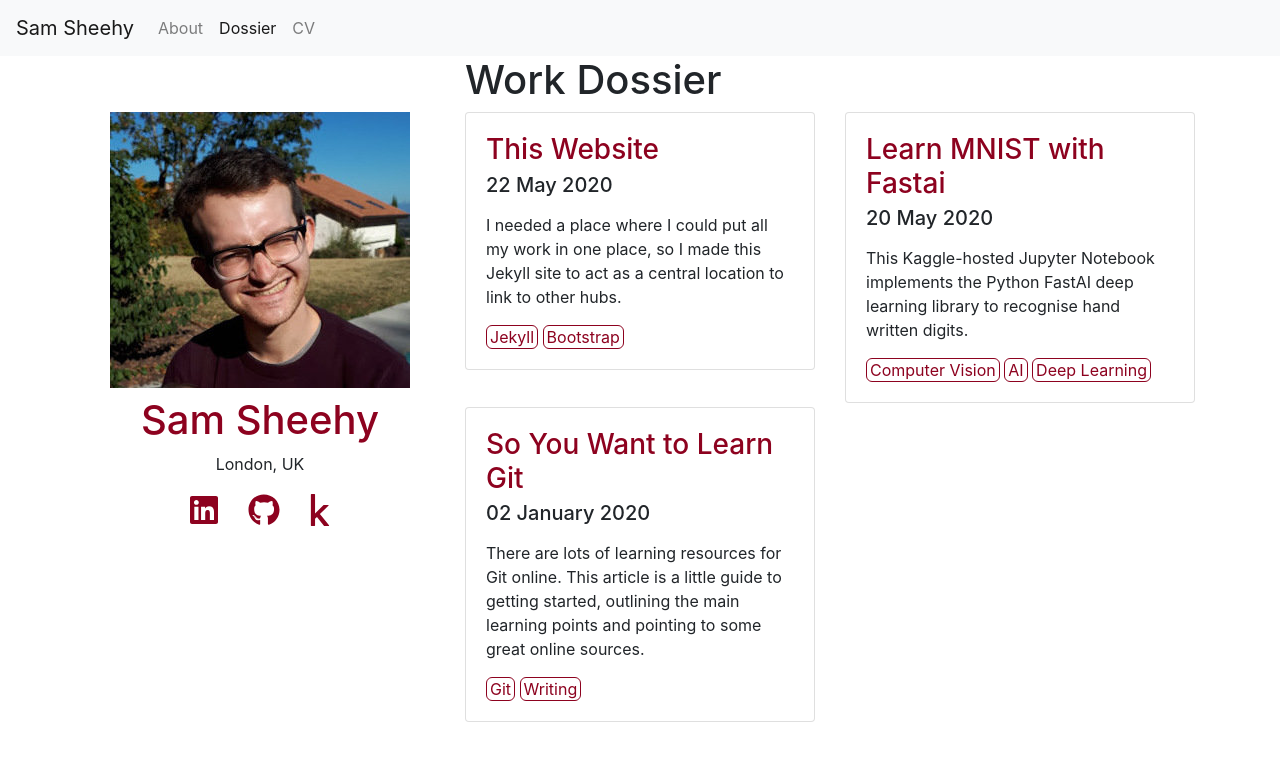
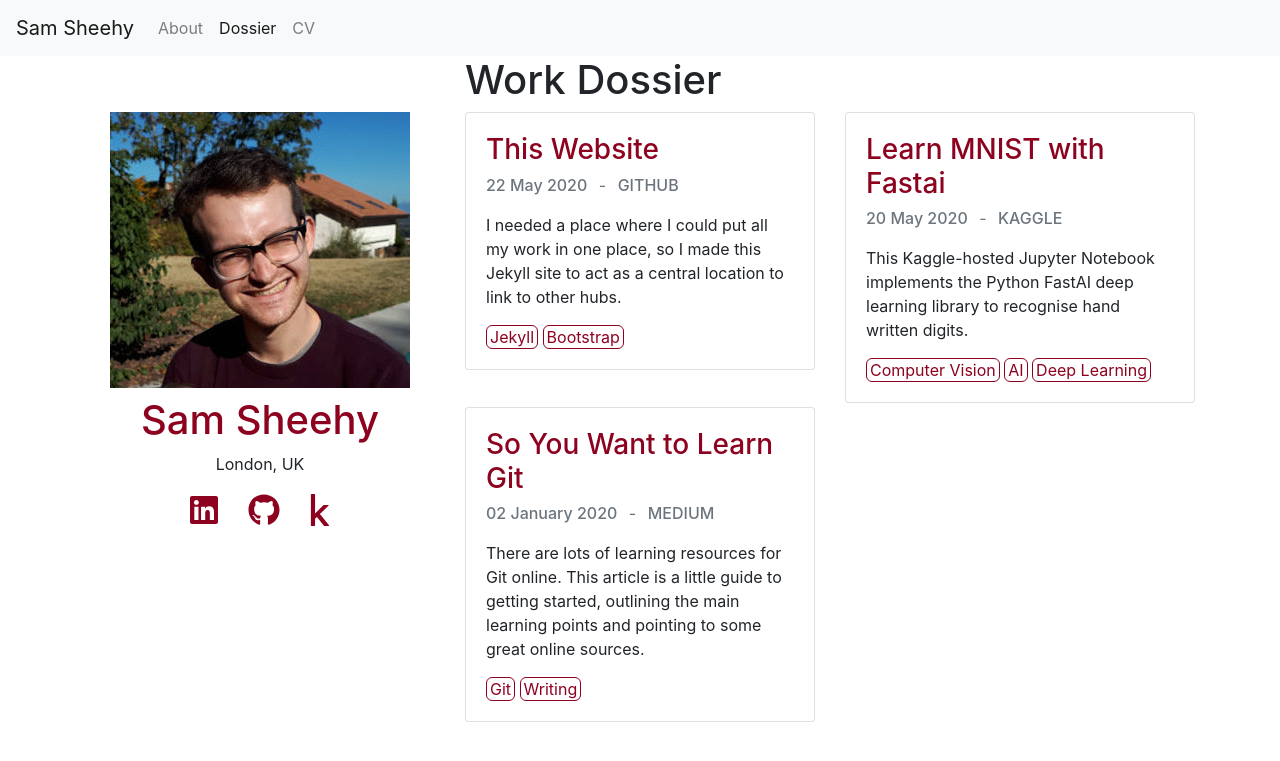
Before and after one commit to sheeshee/sheeshee.github.io, a Jekyll site: the page built from index.html, in a window 1280 px wide. Shown: the top 761 px of the page. Built offline with Jekyll 4.4.1, drawn with Linux system fonts in a browser that asks for light colours; nearby versions of some CDN libraries.

Commit message:
Include platform detail on cards.

```diff
--- a/_includes/card.html
+++ b/_includes/card.html
@@ -2,7 +2,11 @@
 <div class="card mb-1 p-0" >
   <div class="card-body">
     <h3 class="card-title"><a href="{{ item.link }}">{{ item.title }}</a></h3>
-    <h5 class="card-subtitle">{{ item.date | date: "%d %B %Y" }}</h5>
+    <div class="card-subtitle">
+      <span class="card-date">{{ item.date | date: "%d %B %Y" }}</span>
+      <span class="card-date-platform-separator">-</span>
+      <span class="card-platform">{{ item.platform | upcase }}</span>
+    </div>
     <p class="card-text">
     {{ item.content }}
     </p>
--- a/_sass/main.scss
+++ b/_sass/main.scss
@@ -27,3 +27,19 @@
     overflow-y: auto;
     // overflow: hidden;
 }
+
+.card-date{
+    color: $secondary;
+    font-weight: 500;
+}
+
+.card-date-platform-separator{
+    color: $secondary;
+    margin-left: 7px;
+    margin-right: 7px
+}
+
+.card-platform {
+    color: $secondary;
+    font-weight: 500;
+}
```
